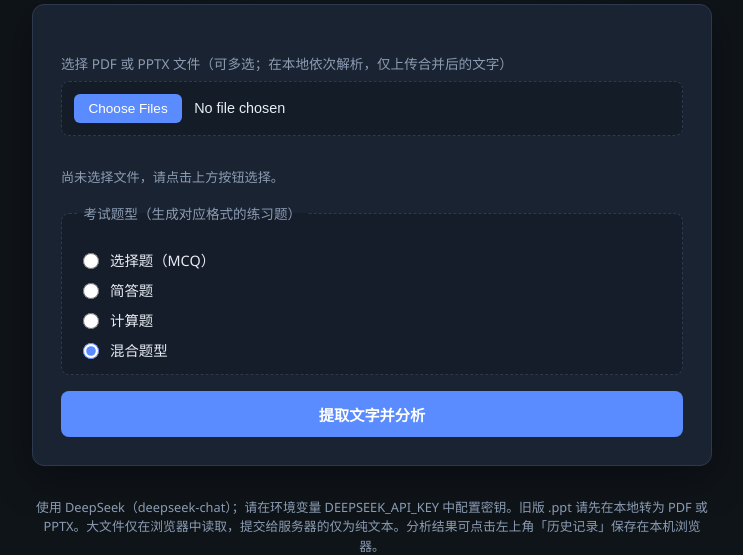
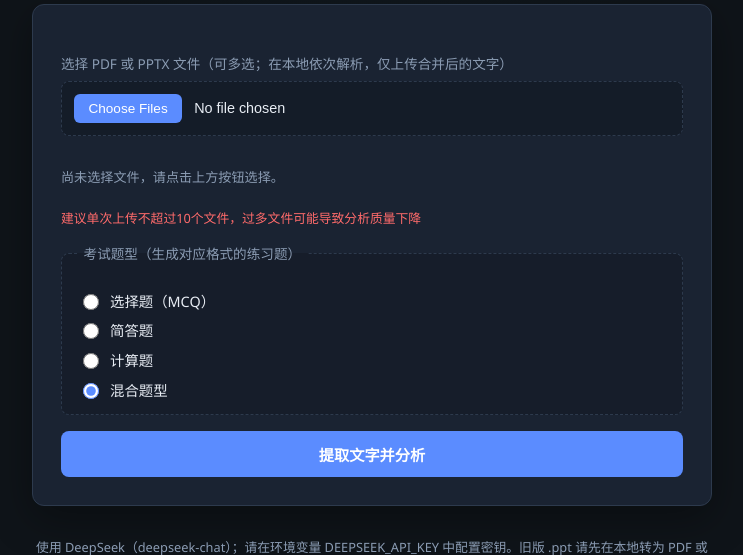
Before and after one commit to kk78379331-stack/exam-helper, a Flask app: page / in a window 1280 px wide. Shown: the part 173-728 px from the top of the page, without its empty margins (268-1011 px from the left). Run offline with Flask 3, Linux system fonts and the light colour scheme.

Commit message:
feat: 批量上传数量提示

```diff
--- a/static/css/style.css
+++ b/static/css/style.css
@@ -435,6 +435,13 @@ body {
 
 .file-queue-item__remove {
   flex-shrink: 0;
+}
+
+.file-upload-limit-hint {
+  margin: 0.35rem 0 0;
+  font-size: 0.8rem;
+  line-height: 1.45;
+  color: var(--error);
 }
 
 .btn {
--- a/templates/index.html
+++ b/templates/index.html
@@ -66,6 +66,7 @@
           </label>
           <ul id="file-queue-list" class="file-queue-list" hidden aria-label="已选文件列表"></ul>
           <p id="file-queue-empty" class="file-queue-empty">尚未选择文件，请点击上方按钮选择。</p>
+          <p class="file-upload-limit-hint" role="note">建议单次上传不超过10个文件，过多文件可能导致分析质量下降</p>
 
           <fieldset class="practice-type-fieldset">
             <legend class="practice-type-legend">考试题型（生成对应格式的练习题）</legend>
```
